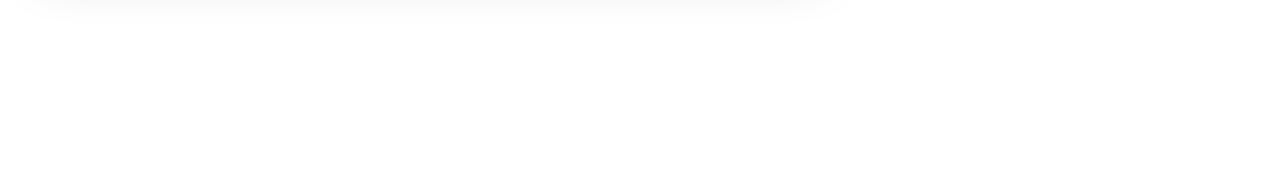
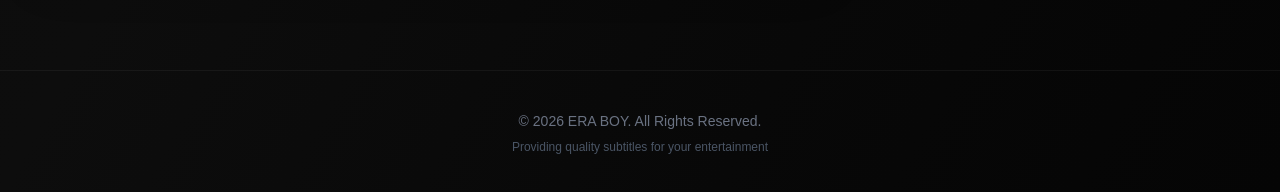
Before and after one commit to oshadaera68/Movie_Site_Era_Boy_next_js, a Next.js app: page / in a window 1280 px wide. Shown: the part 2176-2368 px from the top of the page. Before the commit the page ends 2166 px from the top, so only its background shows below. Built offline with nearby package versions, Linux system fonts and the light colour scheme.

Commit message:
added the footer to main page.

```diff
--- a/app/page.tsx
+++ b/app/page.tsx
@@ -289,6 +289,17 @@ export default function Home() {
                 </div>
             </main>
 
+            <footer className="mt-20 py-10 border-t border-white/5 text-center">
+                <div className="max-w-7xl mx-auto px-4">
+                    <p className="text-gray-500 text-sm mb-2">
+                        &copy; {new Date().getFullYear()} ERA BOY. All Rights Reserved.
+                    </p>
+                    <p className="text-gray-600 text-xs">
+                        Providing quality subtitles for your entertainment
+                    </p>
+                </div>
+            </footer>
+
             <style jsx>{`
                 @keyframes fade-in-up {
                     from {
```
